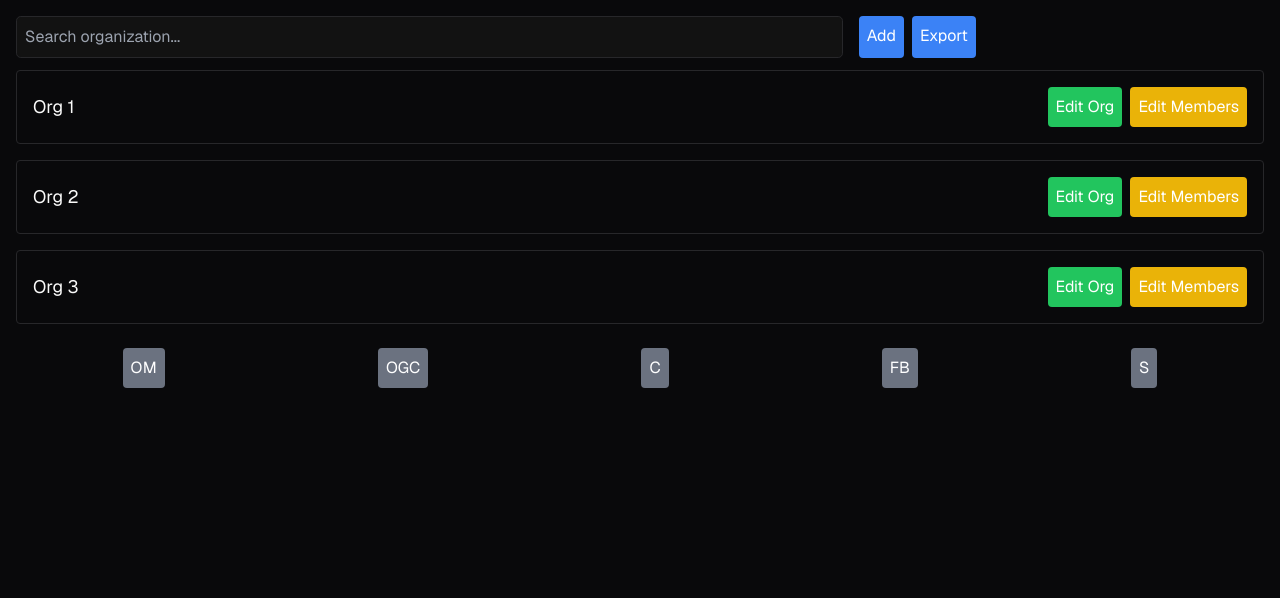
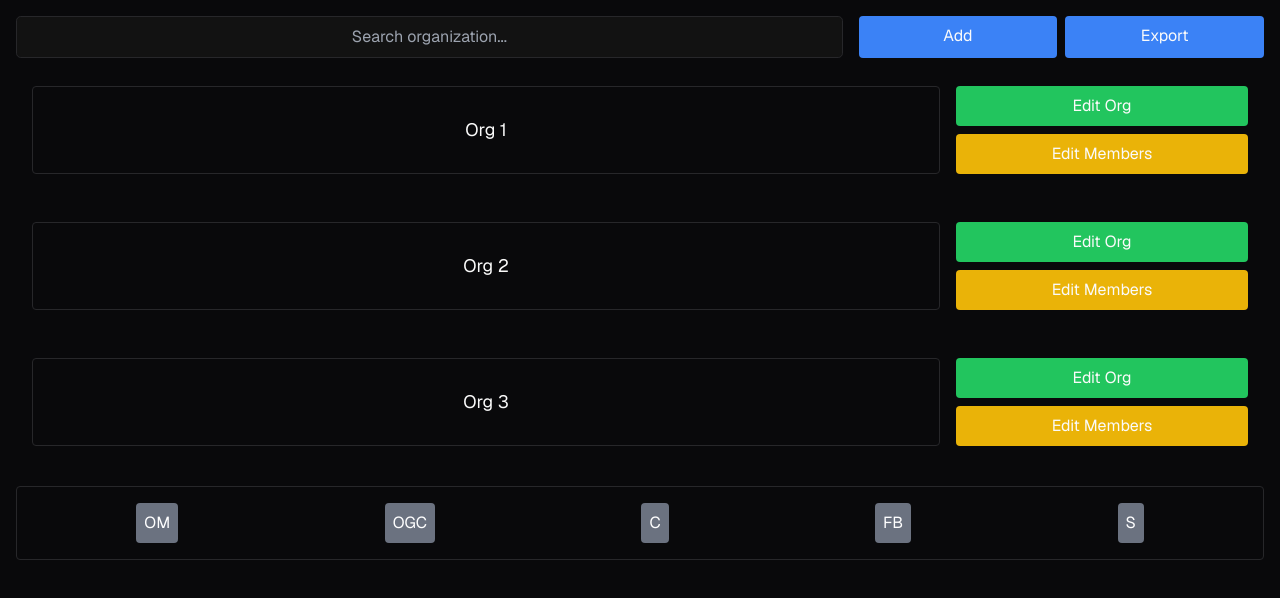
Before and after one commit to Builder-s-League/BuildersLeague-Edition1, a Next.js app: page /organization-dashboard in a window 1280 px wide. Shown: the top 598 px of the page. Built offline with nearby package versions, Linux system fonts and the light colour scheme.

Commit message:
Corrected styles

```diff
--- a/package.json
+++ b/package.json
@@ -22,7 +22,8 @@
     "prepare": "husky install",
     "test": "jest",
     "test:ci": "jest --ci",
-    "analyze": "ANALYZE=true npm build"
+    "analyze": "ANALYZE=true npm build",
+    "lint-staged":"lint-staged"
   },
   "dependencies": {
     "@next/bundle-analyzer": "^14.0.4",
@@ -65,7 +66,7 @@
     "husky": "^8.0.0",
     "jest": "^29.7.0",
     "jest-environment-jsdom": "^29.7.0",
-    "lint-staged": "^15.2.0",
+    "lint-staged": "^15.2.10",
     "msw": "^2.1.1",
     "postcss": "8.4.29",
     "prettier": "^3.1.1",
--- a/src/app/organization-dashboard/page.tsx
+++ b/src/app/organization-dashboard/page.tsx
@@ -9,39 +9,38 @@ export default function OrgDashboard() {
   }
   return (
     <div className="container mx-auto p-4">
-      <div className="mb-3 grid grid-cols-3 gap-4">
+      <div className="mb-3 grid grid-flow-col grid-cols-3 gap-4">
         <input
-          className="col-span-2 rounded-lg border p-2"
+          className="col-span-2 rounded-lg border p-2 text-center"
           placeholder="Search organization..."
         />
-        <div className="col-start-3 flex content-center gap-2">
-          <a href="#" className="rounded bg-blue-500 p-2 text-white">
+        <div className="grid grid-cols-2 gap-2">
+          <a href="#" className="rounded bg-blue-500 p-2 text-center">
             Add
           </a>
-          <a href="#" className="rounded bg-blue-500 p-2 text-white">
+          <a href="#" className="rounded bg-blue-500 p-2 text-center">
             Export
           </a>
         </div>
       </div>
 
       {['Org 1', 'Org 2', 'Org 3'].map((org, idx) => (
-        <div
-          key={idx}
-          className="mb-4 flex flex-col items-center justify-between rounded border p-4 md:flex-row"
-        >
-          <div className="text-lg">{org}</div>
-          <div className="flex gap-2">
-            <a href="#" className="rounded bg-green-500 p-2 text-white">
+        <div key={idx} className="mb-4 grid grid-cols-4 gap-4 p-4">
+          <div className="col-span-3 content-center rounded border text-center text-lg">
+            {org}
+          </div>
+          <div className="flex flex flex-col gap-2">
+            <a href="#" className="rounded bg-green-500 p-2 text-center">
               Edit Org
             </a>
-            <a href="#" className="rounded bg-yellow-500 p-2 text-white">
+            <a href="#" className="rounded bg-yellow-500 p-2 text-center">
               Edit Members
             </a>
           </div>
         </div>
       ))}
 
-      <div className="mt-6 flex justify-around">
+      <div className="mt-6 flex justify-around rounded border p-4">
         <a href="#" className="rounded bg-gray-500 p-2 text-white">
           OM
         </a>
```
Also changed, not shown: 2 other files (tests, documents, lock files or other folders).
